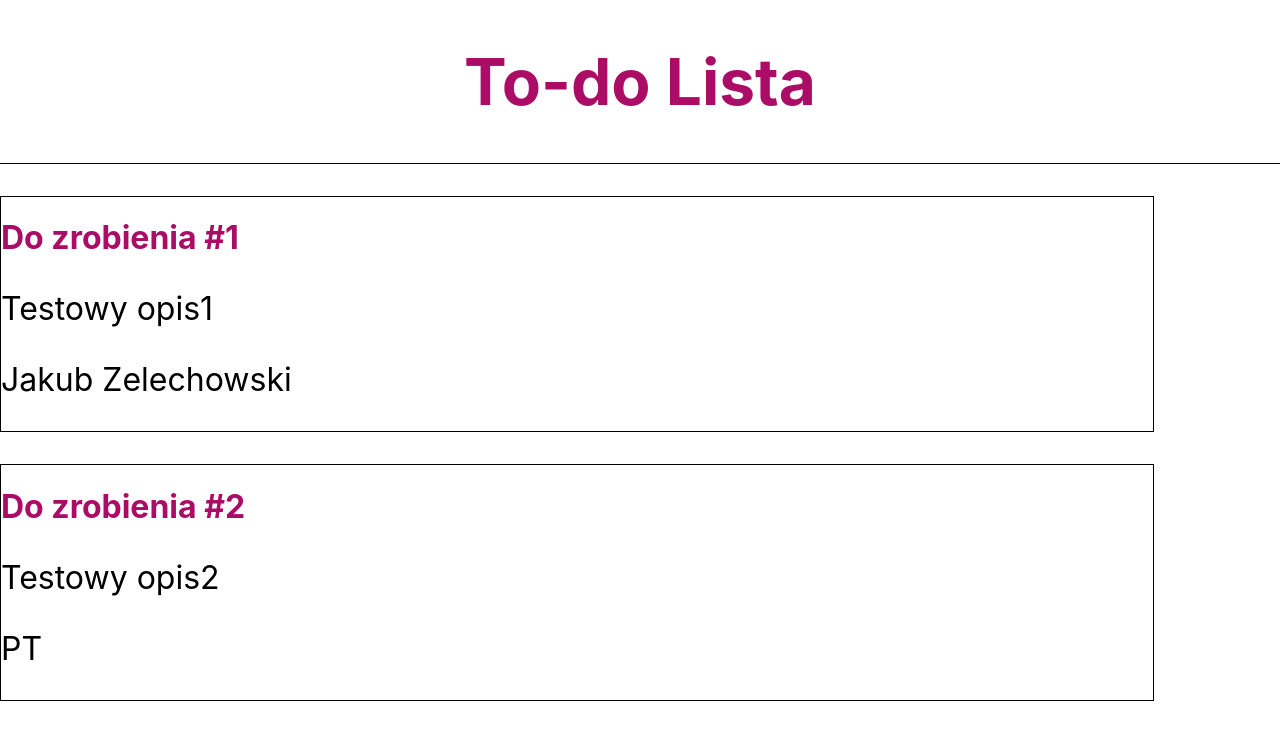
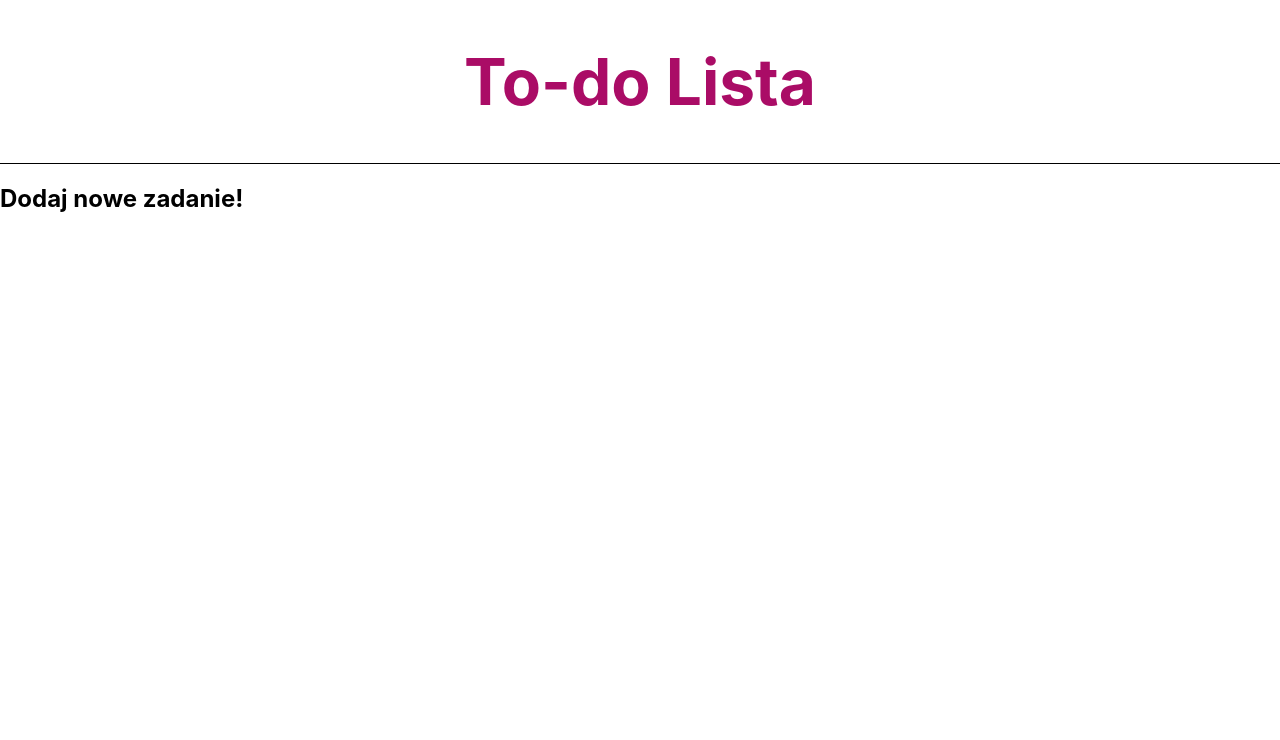
Before and after one commit to KubaZelek/projektreact, a React (Create React App) app: page /create in a window 1280 px wide. Shown: the top 740 px of the page. Built offline with nearby package versions, Linux system fonts and the light colour scheme; data requests are answered from the project's data file.

Commit message:
Ogarniecie node'a na kompie w domu, dodanie routeow

```diff
--- a/src/App.js
+++ b/src/App.js
@@ -1,12 +1,28 @@
 import './index.css';
-import Header from './header';
+import Home from './Home';
 import React, { Component }  from 'react';
+import {BrowserRouter as Router, Route, Switch} from 'react-router-dom';
+import Create from './Create';
 function App() {
   return (
+
+    <Router>
+
     <div className="App">
-        <Header/>
+        <Switch>
+          <Route exact path="/">
+          <Home/>
+          </Route>
+
+
+          <Route path="/create">
+            <Create/>
+          </Route>
+
+        </Switch>
 
     </div>
+    </Router>
   );
 }
 
--- /dev/null
+++ b/src/Create.js
@@ -0,0 +1,9 @@
+const Create = () => {
+    return (
+        <div className="create">
+            <h2>Dodaj nowe zadanie!</h2>
+        </div>
+    );
+}
+
+export default Create;
--- a/src/index.js
+++ b/src/index.js
@@ -1,11 +1,12 @@
 import React from 'react';
 import ReactDOM from 'react-dom/client';
 import App from './App';
-import Home from './Home';
+import Header from './header';
 const root = ReactDOM.createRoot(document.getElementById('root'));
 root.render(
   <React.StrictMode>
+    <Header/>
     <App />
-    <Home/>
+
   </React.StrictMode>
 );
```
